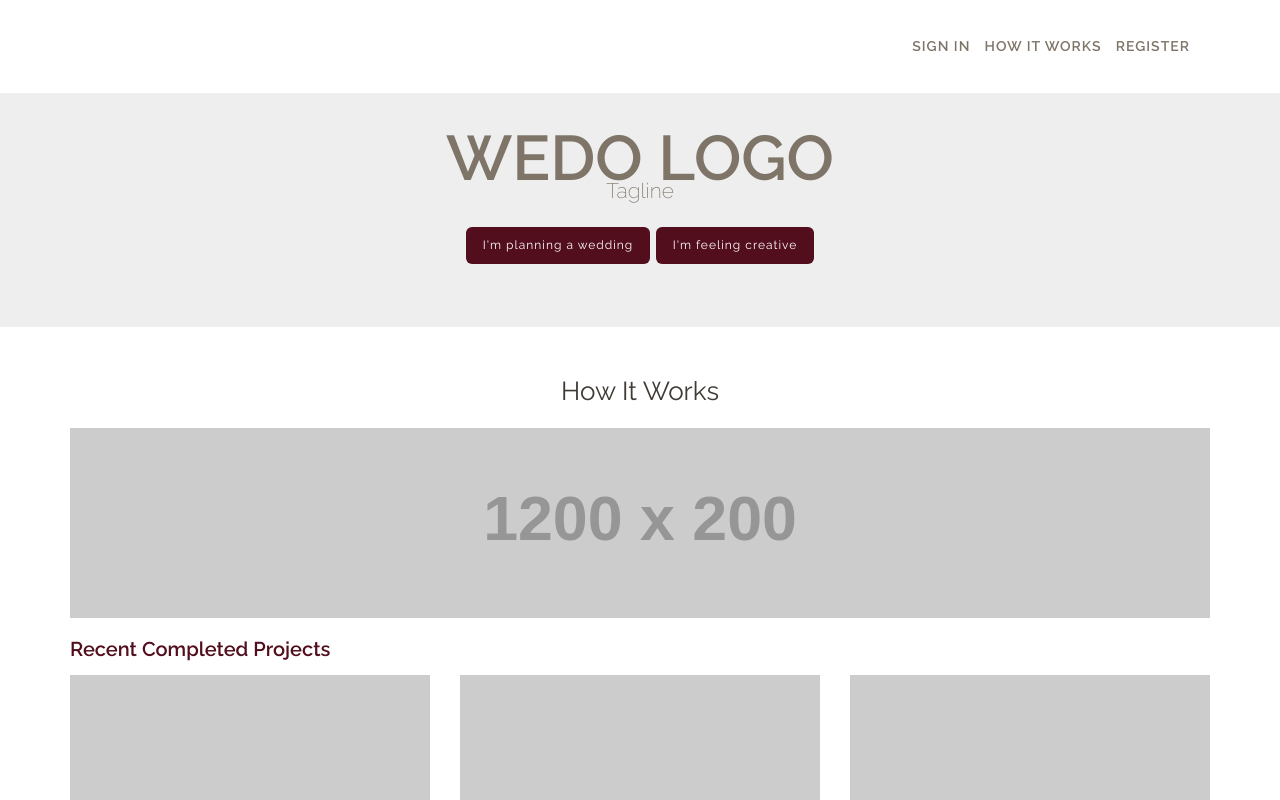
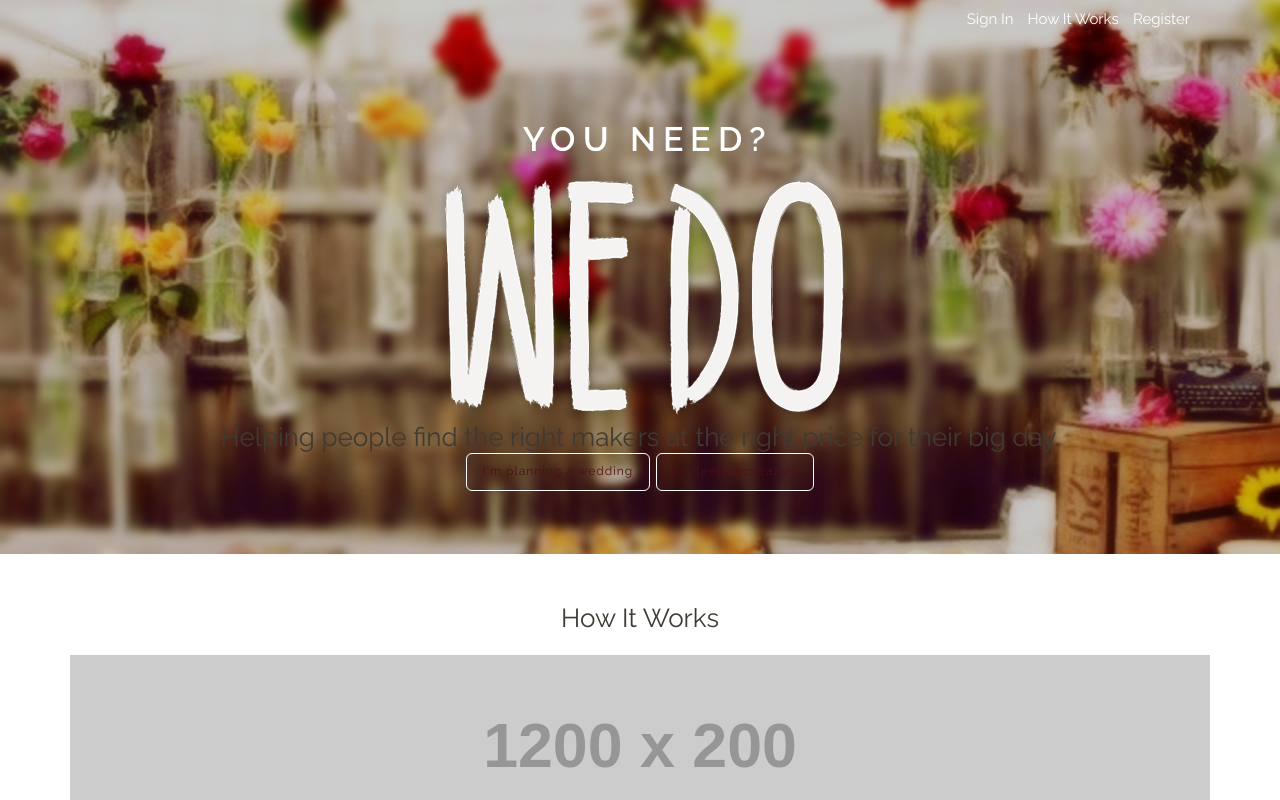
Before and after one commit to shivika/wedo, a website: page index.html in a window 1280 px wide. Shown: the top 800 px of the page. Drawn offline with nearby package versions, Linux system fonts and the light colour scheme; some packages are replaced by stand-ins of ours; placeholder pictures from the web are drawn by us; a script that the page names is missing.

Commit message:
images, hero

```diff
--- /dev/null
+++ b/css/less/layout/header.less
@@ -0,0 +1,3 @@
+.header__logo {
+	max-width: 100px;
+}
--- a/css/less/layout/nav.less
+++ b/css/less/layout/nav.less
@@ -1,6 +1,5 @@
 
 .navbar {
-	margin-top: 2rem;
 	.navbar-nav {
     display: inline-block;
     float: none;
--- a/css/less/modules/buttons.less
+++ b/css/less/modules/buttons.less
@@ -20,6 +20,14 @@
   }
 }
 
+.btn-hero{
+  background: transparent;
+  border: #fff 1px solid;
+   &:hover{
+    background-color: @btn-primary-bg;
+  }
+}
+
 .btn {
 	font-size: 1.2rem;
 	//text-transform: uppercase;
--- a/css/less/modules/hero.less
+++ b/css/less/modules/hero.less
@@ -1,3 +1,11 @@
 .hero__logo {
     margin: 0 auto;
 }
+
+.hero__bg {
+	background-image: url(../images/hero-bg.png);
+}
+
+.jumbotron {
+	background: transparent;
+}
--- a/index.html
+++ b/index.html
@@ -21,7 +21,7 @@
 	<link rel="stylesheet" href="css/main.css" type="text/css" media="screen">
 </head>
 <body id="home">
-
+<div class="u-bg-cv hero__bg">
 <nav class="navbar">
       <div class="container">
         <div class="navbar-header">
@@ -34,26 +34,27 @@
           <a class="navbar-brand" href="#"></a>
         </div>
         <div id="navbar" class="navbar-collapse collapse">
-          <ul class="list-unstyled list-inline pull-right">
-          	<li><h6>Sign In</h6></li>
-            <li><h6>How It Works</h6></li>
-          	<li><h6>Register</h6></li>
+          <ul class="list-unstyled list-inline pull-right c-white font-w-4">
+          	<li>Sign In</li>
+            <li>How It Works</li>
+          	<li>Register</li>
           </ul>
         </div><!--/.navbar-collapse -->
       </div>
     </nav>
 
 	<!-- Start content here -->
-	<div class="jumbotron">
+	<div class="jumbotron hero">
 		<div class="container text-center">
-					<h1 class="hero__logo">WEDO Logo</h1>
-					<p>Tagline</p>
-					<p><a class="btn btn-primary btn-lg class=" href="planner_form.html" role="button">I'm planning a wedding</a>
-						<a class="btn btn-primary btn-lg" href="open-projects.html" role="button">I'm feeling creative</a></p>
+					<h1 class="hero__logo"><img src="images/logo.png" alt=""></h1>
+					<h2>Helping people find the right makers at the right price
+for their big day.</h2>
+					<p><a class="btn btn-hero btn-lg class=" href="planner_form.html" role="button">I'm planning a wedding</a>
+						<a class="btn btn-hero btn-lg" href="open-projects.html" role="button">I'm feeling creative</a></p>
 		</div>
 	</div>
-
-	<section id="how-it-works" class="text-center">
+</div>
+	<section id="how-it-works">
 		<div class="container">
 				<h2 class="text-center">How It Works</h2>
 				<img src="http://placehold.it/1200x200" class="img-responsive mh-a">
```
Also changed, not shown: open-projects.html (+1 -1 lines), css/main.css, images/hero-bg.png (added), images/how-to-step-1.png (added), images/how-to-step-2.png (added), images/how-to-step-3.png (added), images/logo-sm.png (added), images/logo.png (added).
